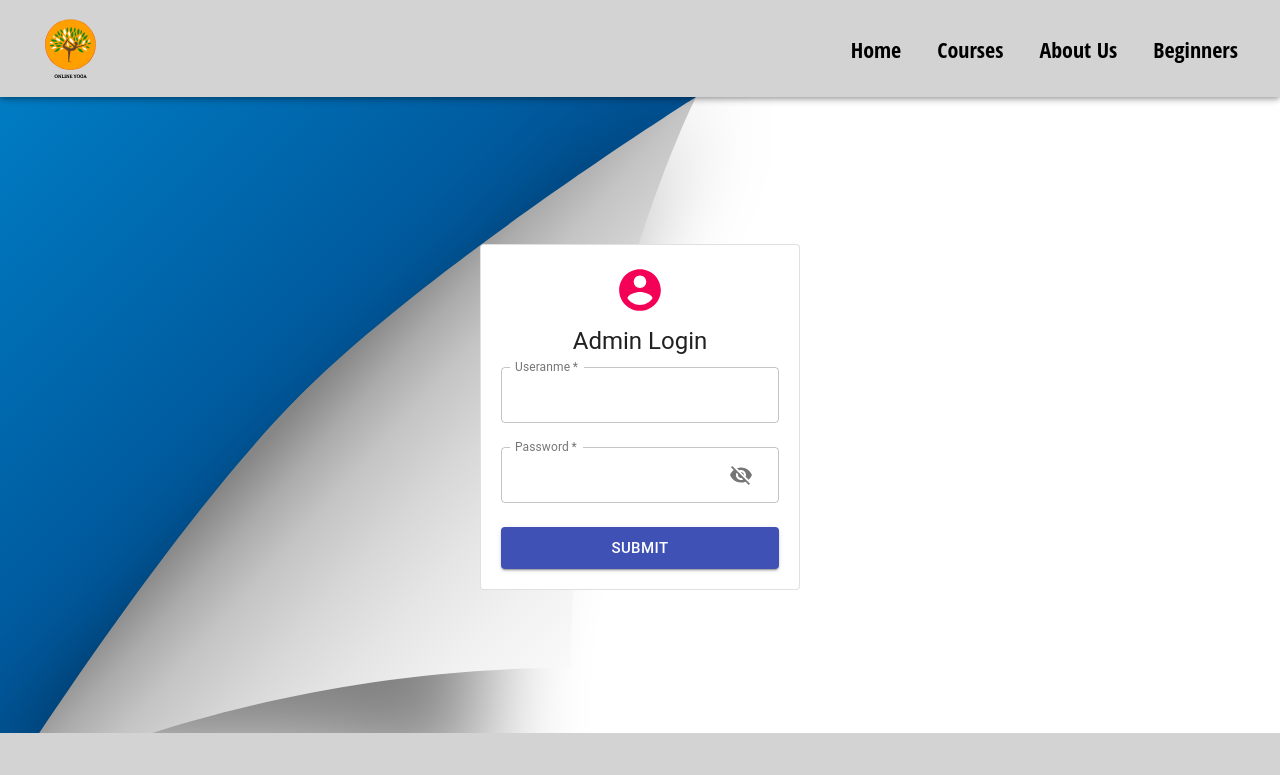
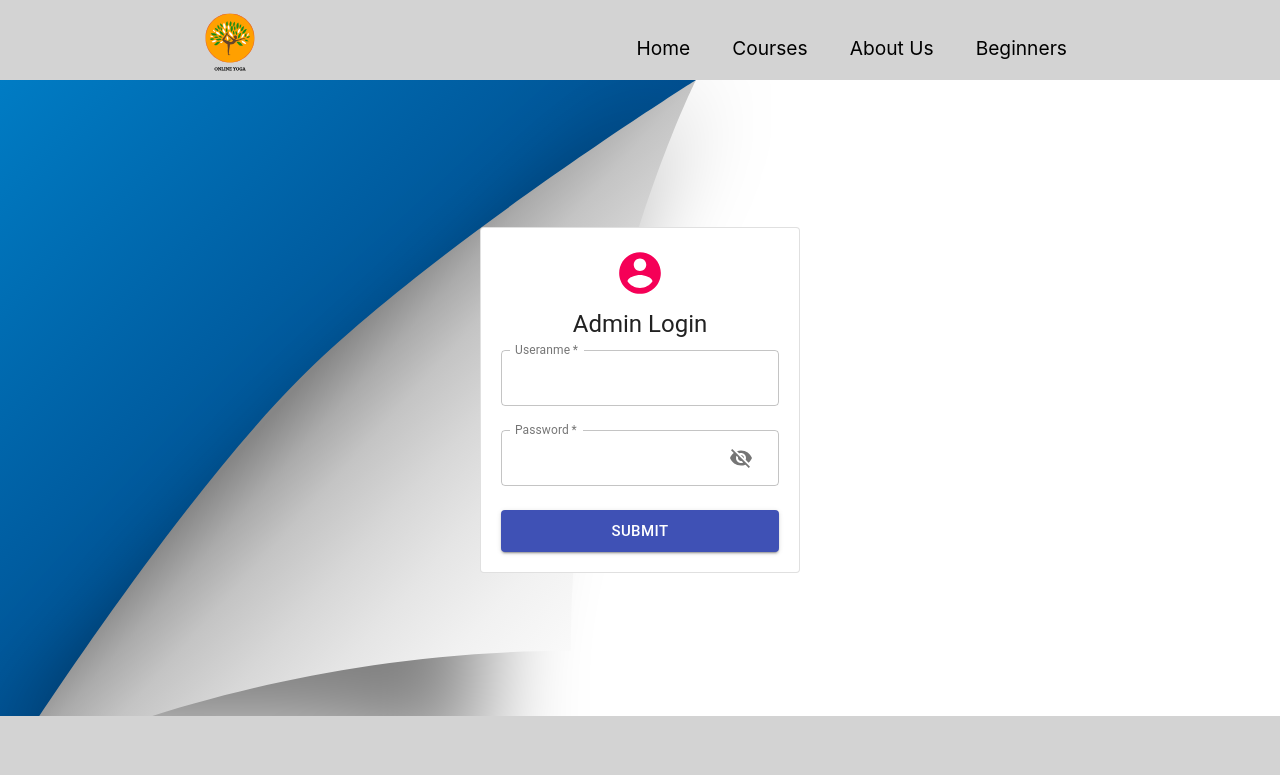
Before and after one commit to ruchika-01p/Art_of_Living_YOGA, a React (Create React App) app: page /admin in a window 1280 px wide. Shown: the top 775 px of the page. Built offline with nearby package versions, Linux system fonts and the light colour scheme.

Commit message:
Responsive Navbar Added

```diff
--- a/src/App.js
+++ b/src/App.js
@@ -1,6 +1,6 @@
 import './App.css';
 import { BrowserRouter as Router, Route } from 'react-router-dom';
-import Header from './components/Header/Header';
+import Navbar from './components/Header/Navbar';
 import Footer from './components/Footer/Footer';
 
 import Adult from "./components/Adult/Adult";
@@ -21,7 +21,7 @@
 function App() {
   return (
     <Router>
-      <Header />
+      <Navbar />
       <Switch>
       <Route path="/" exact component={Homepage} />
       <Route path="/form" exact component={Form} />
--- /dev/null
+++ b/src/components/Header/Button.css
@@ -0,0 +1,43 @@
+:root {
+    --primary: #fff;
+  }
+
+  .btn {
+    padding: 8px 20px;
+    border-radius: 2px;
+    outline: none;
+    border: none;
+    cursor: pointer;
+  }
+
+  .btn--primary {
+    background-color: var(--primary);
+    color: #242424;
+    border: 1px solid var(--primary);
+  }
+
+  .btn--outline {
+    background-color: transparent;
+    color: #fff;
+    padding: 8px 20px;
+    border: 1px solid var(--primary);
+    transition: all 0.3s ease-out;
+  }
+
+  .btn--medium {
+    padding: 8px 20px;
+    font-size: 18px;
+  }
+
+  .btn--large {
+    padding: 12px 26px;
+    font-size: 20px;
+  }
+
+  .btn--large:hover,
+  .btn--medium:hover {
+    transition: all 0.3s ease-out;
+    background: #fff;
+    color: #242424;
+    transition: 250ms;
+  }
--- /dev/null
+++ b/src/components/Header/Button.js
@@ -0,0 +1,45 @@
+// import React from 'react';
+// import './Button.css';
+// import { Link } from 'react-router-dom';
+
+// export function Button() {
+//   return (
+//     <Link to='sign-up'>
+//       <button className='btn'>Sign Up</button>
+//     </Link>
+//   );
+// }
+
+import React from 'react';
+import './Button.css';
+import { Link } from 'react-router-dom';
+
+const STYLES = ['btn--primary', 'btn--outline', 'btn--test'];
+
+const SIZES = ['btn--medium', 'btn--large'];
+
+export const Button = ({
+  children,
+  type,
+  onClick,
+  buttonStyle,
+  buttonSize
+}) => {
+  const checkButtonStyle = STYLES.includes(buttonStyle)
+    ? buttonStyle
+    : STYLES[0];
+
+  const checkButtonSize = SIZES.includes(buttonSize) ? buttonSize : SIZES[0];
+
+  return (
+    <Link to='/sign-up' className='btn-mobile'>
+      <button
+        className={`btn ${checkButtonStyle} ${checkButtonSize}`}
+        onClick={onClick}
+        type={type}
+      >
+        {children}
+      </button>
+    </Link>
+  );
+};
--- a/src/components/Header/Header.css
+++ /dev/null
@@ -1,45 +0,0 @@
-.logo{
-    max-width: 93px;
-    margin-right: 10px;
-}
-.button {
-    overflow: hidden;
-    background-color: lightgrey;
-  }
-
-  .button a {
-    float: left;
-    font-size: 22px;
-    font-family: Open Sans Condensed;
-    font-style: bold;
-    color: black;
-    text-align: center;
-    padding: 14px 18px;
-    text-decoration: none;
-  }
-
-  .button a:hover {
-    background-color:orange;
-    border-radius: 5px;
-    padding:12px;
-  }
-
-  @media screen and (max-width: 558px) {
-   .home{
-     /* display:none; */
-   }
-  .button{
-    font-size: 15px;
-    padding: 5px;
-    display: grid;
-    grid-template-columns: 1fr;
-  }
-  .button a{
-    font-size: 15px;
-    padding:5px 12px;
-  }
-}
-/* .info1{
-  padding: 8px;
-  margin:5px;
-} */
--- a/src/components/Header/Header.js
+++ /dev/null
@@ -1,33 +0,0 @@
-import { AppBar, Toolbar } from '@material-ui/core';
-import React from 'react';
-import "./Header.css";
-import { Link } from "react-router-dom";
-import logo from '../../images/LOGO1.svg';
-
-
-function Header() {
-    return (
-        <div style={{ flexGrow: 1 }}>
-            <AppBar position="sticky">
-                <Toolbar style={{ justifyContent: "space-between", backgroundColor: "lightgrey" }}>
-                    <a href='/'>
-                        <img src={logo} alt='web logo' className='logo'/>
-                    </a>
-
-                    <div className="button">
-                        <Link to='/' className='home'>Home</Link>
-
-                        <Link to='/adult'>Courses</Link>
-
-                        <Link to='/about'>About Us</Link>
-
-                        <Link to='/beginners'>Beginners</Link>
-                    </div>
-
-                </Toolbar>
-            </AppBar>
-        </div>
-    );
-}
-
-export default Header;
--- /dev/null
+++ b/src/components/Header/Navbar.css
@@ -0,0 +1,172 @@
+.navbar {
+  background: lightgrey;
+  height: 80px;
+  display: flex;
+  justify-content: center;
+  align-items: center;
+  font-size: 1.2rem;
+  position: sticky;
+  top: 0;
+  z-index: 999;
+}
+
+.navbar-container {
+  display: flex;
+  justify-content: center;
+  align-items: center;
+  height: 80px;
+  max-width: 1500px;
+}
+.logo{
+  width:90px;
+}
+.navbar-logo {
+  color: #fff;
+  justify-self: start;
+  margin-left: 20px;
+  cursor: pointer;
+  text-decoration: none;
+  font-size: 2rem;
+  display: flex;
+  align-items: center;
+}
+
+.fa-typo3 {
+  margin-left: 0.5rem;
+  font-size: 1.8rem;
+}
+
+.nav-menu {
+  display: grid;
+  grid-template-columns: repeat(4, auto);
+  grid-gap: 10px;
+  list-style: none;
+  text-align: center;
+  width: 60vw;
+  justify-content: end;
+  margin-right: 2rem;
+}
+
+.nav-item {
+  height: 80px;
+}
+
+.nav-links {
+  color: #000;
+  display: flex;
+  align-items: center;
+  text-decoration: none;
+  padding: 0.5rem 1rem;
+  height: 100%;
+}
+
+.nav-links:hover {
+  border-bottom: 4px solid #000;
+  transition: all 0.2s ease-out;
+}
+
+.fa-bars {
+  color: #fff;
+}
+
+.nav-links-mobile {
+  display: none;
+}
+
+.menu-icon {
+  display: none;
+}
+.menu-icon svg{
+  color: #000;
+}
+
+@media screen and (max-width: 960px) {
+  .NavbarItems {
+    position: relative;
+  }
+
+  .nav-menu {
+    display: flex;
+    flex-direction: column;
+    width: 100%;
+    height: 90vh;
+    position: absolute;
+    top: 80px;
+    left: -100%;
+    opacity: 1;
+    transition: all 0.5s ease;
+  }
+
+  .nav-menu.active {
+    background: #242222;
+    left: 0;
+    top: 60px;
+    opacity: 1;
+    transition: all 0.5s ease;
+    z-index: 1;
+  }
+
+  .nav-links {
+    text-align: center;
+    padding: 2rem;
+    width: 100%;
+    display: table;
+  }
+
+  .nav-links:hover {
+    background-color: #fff;
+    color: #242424;
+    border-radius: 0;
+  }
+  .logo{
+    margin-left: 25px;
+  }
+  .navbar-logo {
+    position: absolute;
+    margin-left: -20px;
+    top: 0;
+    margin-top: -53px;
+    left: 0;
+    transform: translate(25%, 50%);
+  }
+
+  .menu-icon {
+    display: block;
+    position: absolute;
+    top: 0;
+    right: 0;
+    transform: translate(-100%, 60%);
+    font-size: 1.8rem;
+    cursor: pointer;
+    width: 40px;
+    height: 30px;
+  }
+
+  .fa-times {
+    color: #fff;
+    font-size: 2rem;
+  }
+
+  .nav-links-mobile {
+    display: block;
+    text-align: center;
+    margin: 2rem auto;
+    border-radius: 4px;
+    width: 80%;
+    text-decoration: none;
+    font-size: 1.5rem;
+    background-color: transparent;
+    color: #fff;
+    padding: 14px 20px;
+    border: 1px solid #fff;
+    transition: all 0.3s ease-out;
+  }
+
+  .nav-links-mobile:hover {
+    background: #fff;
+    color: #242424;
+    transition: 250ms;
+  }
+}
+
+/* ---------------------------------- */
--- /dev/null
+++ b/src/components/Header/Navbar.js
@@ -0,0 +1,93 @@
+import React, { useState, useEffect } from 'react';
+import { Button } from './Button';
+import { Link } from 'react-router-dom';
+import './Navbar.css';
+import logo from '../../images/LOGO1.svg';
+
+function Navbar() {
+  const [click, setClick] = useState(false);
+  const [button, setButton] = useState(true);
+
+  const handleClick = () => setClick(!click);
+  const closeMobileMenu = () => setClick(false);
+
+  const showButton = () => {
+    if (window.innerWidth <= 960) {
+      setButton(false);
+    } else {
+      setButton(true);
+    }
+  };
+
+  useEffect(() => {
+    showButton();
+  }, []);
+
+  window.addEventListener('resize', showButton);
+
+  return (
+    <>
+      <nav className='navbar'>
+        <div className='navbar-container'>
+          <Link to='/' className='navbar-logo' onClick={closeMobileMenu}>
+            {/* TRVL */}
+            <img src={logo} alt='web logo' className='logo'/>
+          </Link>
+          <div className='menu-icon' onClick={handleClick}>
+            {/* <i className={click ? 'fas fa-times' : 'fas fa-bars'} /> */}
+            <svg xmlns="http://www.w3.org/2000/svg" aria-hidden="true" focusable="false" data-prefix="fas" data-icon="bars" class="svg-inline--fa fa-bars fa-w-14" role="img" viewBox="0 0 448 512"><path fill="currentColor" d="M16 132h416c8.837 0 16-7.163 16-16V76c0-8.837-7.163-16-16-16H16C7.163 60 0 67.163 0 76v40c0 8.837 7.163 16 16 16zm0 160h416c8.837 0 16-7.163 16-16v-40c0-8.837-7.163-16-16-16H16c-8.837 0-16 7.163-16 16v40c0 8.837 7.163 16 16 16zm0 160h416c8.837 0 16-7.163 16-16v-40c0-8.837-7.163-16-16-16H16c-8.837 0-16 7.163-16 16v40c0 8.837 7.163 16 16 16z"/></svg>
+          </div>
+          <ul className={click ? 'nav-menu active' : 'nav-menu'}>
+            <li className='nav-item'>
+              <Link to='/' className='nav-links' onClick={closeMobileMenu}>
+                Home
+              </Link>
+            </li>
+            <li className='nav-item'>
+              <Link
+                to='/services'
+                className='nav-links'
+                onClick={closeMobileMenu}
+              >
+                Courses
+              </Link>
+            </li>
+            <li className='nav-item'>
+              <Link
+                to='/products'
+                className='nav-links'
+                onClick={closeMobileMenu}
+              >
+                About Us
+              </Link>
+            </li>
+            <li className='nav-item'>
+              <Link
+                to='/Team'
+                className='nav-links'
+                onClick={closeMobileMenu}
+              >
+                Beginners
+              </Link>
+            </li>
+
+
+            {/* <li>
+              <Link
+                to='/sign-up'
+                className='nav-links-mobile'
+                onClick={closeMobileMenu}
+              >
+                Sign Up
+              </Link>
+            </li> */}
+          </ul>
+          {/* {button && <Button buttonStyle='btn--outline'>SIGN UP</Button>} */}
+
+        </div>
+      </nav>
+    </>
+  );
+}
+
+export default Navbar;
```
